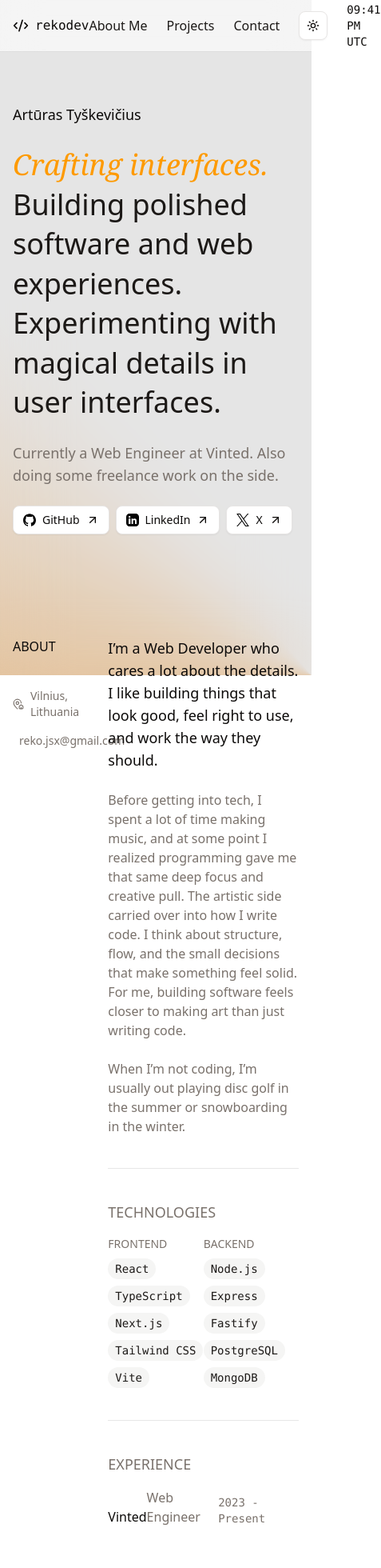
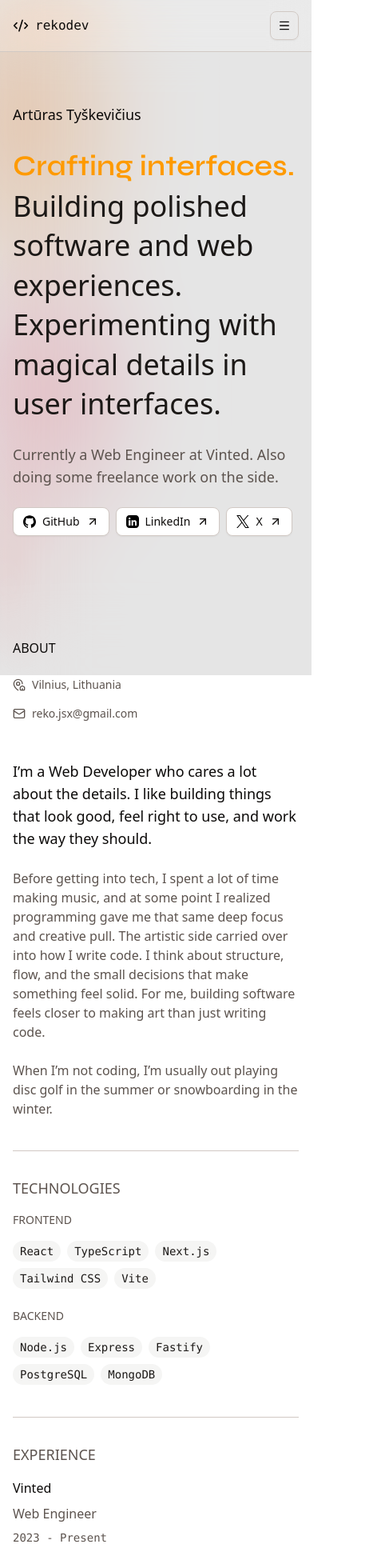
Before and after one commit to rekodev/portfolio, a Next.js app: page / in a window 390 px wide. Shown: the top 1960 px of the page at 80% size, 477 px wide, since content can reach past the window. Built offline with nearby package versions, Linux system fonts and the light colour scheme.

Commit message:
Implement mobile breakpoints, fix outstanding styling/other issues

```diff
--- a/app/globals.css
+++ b/app/globals.css
@@ -14,12 +14,12 @@
   --secondary: oklch(0.97 0.001 106.424);
   --secondary-foreground: oklch(0.216 0.006 56.043);
   --muted: oklch(0.97 0.001 106.424);
-  --muted-foreground: oklch(0.553 0.013 58.071);
+  --muted-foreground: oklch(0.45 0.015 52);
   --accent: oklch(0.97 0.001 106.424);
   --accent-foreground: oklch(0.216 0.006 56.043);
   --destructive: oklch(0.577 0.245 27.325);
-  --border: oklch(0.923 0.003 48.717);
-  --input: oklch(0.923 0.003 48.717);
+  --border: oklch(0.84 0.012 52);
+  --input: oklch(0.84 0.012 52);
   --ring: oklch(0.709 0.01 56.259);
   --chart-1: oklch(0.646 0.222 41.116);
   --chart-2: oklch(0.6 0.118 184.704);
@@ -50,7 +50,7 @@
   --secondary: oklch(0.268 0.007 34.298);
   --secondary-foreground: oklch(0.985 0.001 106.423);
   --muted: oklch(0.268 0.007 34.298);
-  --muted-foreground: oklch(0.709 0.01 56.259);
+  --muted-foreground: oklch(0.78 0.01 56.259);
   --accent: oklch(0.268 0.007 34.298);
   --accent-foreground: oklch(0.985 0.001 106.423);
   --destructive: oklch(0.704 0.191 22.216);
--- a/app/layout.tsx
+++ b/app/layout.tsx
@@ -1,5 +1,5 @@
 import type { Metadata } from "next";
-import { Geist, Geist_Mono } from "next/font/google";
+import { Geist, Geist_Mono, Syne } from "next/font/google";
 
 import "./globals.css";
 
@@ -17,6 +17,11 @@ const geistMono = Geist_Mono({
   subsets: ["latin"],
 });
 
+const syne = Syne({
+  variable: "--font-syne",
+  subsets: ["latin"],
+});
+
 export const metadata: Metadata = {
   title: "Portfolio - rekodev",
   description:
@@ -31,7 +36,7 @@ export default function RootLayout({
   return (
     <html lang="en" suppressHydrationWarning>
       <body
-        className={`${geistSans.variable} ${geistMono.variable} relative flex min-h-screen flex-col antialiased`}
+        className={`${geistSans.variable} ${geistMono.variable} ${syne.variable} relative flex min-h-screen flex-col antialiased`}
       >
         <ThemeProvider
           attribute="class"
@@ -39,8 +44,8 @@ export default function RootLayout({
           enableSystem
           disableTransitionOnChange
         >
-          <div className="pointer-events-none fixed inset-0 -z-10 bg-[conic-gradient(from_180deg_at_100%_100%,_rgba(254,215,170,0.9)_0deg_90deg,_rgba(254,215,170,0.0)_140deg_360deg)]">
-            <div className="absolute inset-0 bg-black/10 backdrop-blur-[40px]" />
+          <div className="pointer-events-none fixed inset-0 -z-10 bg-[radial-gradient(60%_50%_at_12%_18%,_rgba(251,146,60,0.32)_0%,_rgba(251,146,60,0)_60%),radial-gradient(45%_35%_at_18%_58%,_rgba(244,63,94,0.26)_0%,_rgba(244,63,94,0)_70%),radial-gradient(25%_25%_at_6%_82%,_rgba(248,113,113,0.18)_0%,_rgba(248,113,113,0)_70%)]">
+            <div className="absolute inset-0 bg-black/10 backdrop-blur-[48px]" />
           </div>
           <Header />
           {children}
--- a/components/about-section.tsx
+++ b/components/about-section.tsx
@@ -3,7 +3,6 @@ import { Mail, MapPinHouse } from "lucide-react";
 
 import { Badge } from "./ui/badge";
 
-export default function AboutSection() {
 const frontendTechnologies = [
   "React",
   "TypeScript",
@@ -20,8 +19,9 @@ export default function AboutSection() {
   "MongoDB",
 ];
 
+export default function AboutSection() {
   const renderTechnologiesSubsection = (technologies: Array<string>) => (
-    <div className="flex w-1/2 flex-col gap-2">
+    <div className="flex w-full flex-col gap-4 md:w-1/2">
       <p className="text-muted-foreground text-sm uppercase">
         {technologies.includes("React") ? "Frontend" : "Backend"}
       </p>
@@ -40,8 +40,11 @@ export default function AboutSection() {
   );
 
   return (
-    <section id="about" className="mx-auto flex w-full py-16">
-      <div className="flex w-1/3 flex-col gap-10">
+    <section
+      id="about"
+      className="mx-auto flex w-full scroll-mt-24 flex-col gap-12 py-16 md:flex-row"
+    >
+      <div className="flex w-full flex-col gap-6 md:w-1/3 md:gap-10">
         <h3 className="font-medium uppercase">About</h3>
         <div className="flex flex-col gap-4">
           <p className="text-muted-foreground flex items-center gap-2 text-sm">
@@ -49,14 +52,14 @@ export default function AboutSection() {
           </p>
           <Link
             href="mailto:reko.jsx@gmail.com"
-            className="text-muted-foreground flex items-center gap-2 text-sm hover:underline"
+            className="text-muted-foreground flex w-fit items-center gap-2 text-sm hover:underline"
           >
             <Mail className="h-4 w-4" /> reko.jsx@gmail.com
           </Link>
         </div>
       </div>
 
-      <div className="flex w-2/3 flex-col gap-10">
+      <div className="flex w-full flex-col gap-10 md:w-2/3">
         <div className="flex flex-col gap-6">
           <p className="text-lg">
             I’m a Web Developer who cares a lot about the details. I like
@@ -77,22 +80,22 @@ export default function AboutSection() {
           </p>
         </div>
 
-        <div className="border-accent-foreground/10 flex w-full flex-col gap-4 border-t pt-10">
+        <div className="border-border flex w-full flex-col gap-4 border-t pt-8 md:pt-10">
           <h4 className="text-muted-foreground text-lg uppercase">
             Technologies
           </h4>
-          <div className="flex">
+          <div className="flex flex-col gap-6 md:flex-row md:gap-0">
             {renderTechnologiesSubsection(frontendTechnologies)}
             {renderTechnologiesSubsection(backendTechnologies)}
           </div>
         </div>
 
-        <div className="border-accent-foreground/10 flex w-full flex-col gap-4 border-t pt-10">
+        <div className="border-border flex w-full flex-col gap-4 border-t pt-8 md:pt-10">
           <h4 className="text-muted-foreground text-lg uppercase">
             Experience
           </h4>
           <div>
-            <div className="flex items-end justify-between">
+            <div className="flex flex-col gap-2 md:flex-row md:items-end md:justify-between">
               <p>Vinted</p>
               <p className="text-muted-foreground">Web Engineer</p>
               <p className="text-muted-foreground font-mono text-sm">
--- a/components/clock.tsx
+++ b/components/clock.tsx
@@ -20,5 +20,5 @@ export default function Clock() {
     return () => clearInterval(interval);
   }, []);
 
-  return <p className="font-mono text-sm">{time}</p>;
+  return <p className="text-foreground font-mono text-sm">{time}</p>;
 }
--- a/components/footer.tsx
+++ b/components/footer.tsx
@@ -7,10 +7,10 @@ import { Button } from "./ui/button";
 
 export default function Footer() {
   return (
-    <footer id="contact" className="border-accent-foreground/10 border-t">
-      <div className="mx-auto flex w-full max-w-6xl px-4 pt-16 pb-10">
-        <h3 className="w-1/3 font-medium uppercase">Contact</h3>
-        <div className="flex w-2/3 flex-col gap-10">
+    <footer id="contact" className="border-border border-t scroll-mt-24">
+      <div className="mx-auto flex w-full max-w-6xl flex-col gap-10 px-4 pt-16 pb-10 md:flex-row md:gap-0">
+        <h3 className="w-full font-medium uppercase md:w-1/3">Contact</h3>
+        <div className="flex w-full flex-col gap-10 md:w-2/3">
           <p className="text-3xl font-medium">
             If you&apos;d like to discuss a project or just say hi, I&apos;m
             always down to chat.
@@ -20,8 +20,8 @@ export default function Footer() {
               Get in touch <ArrowUpRight className="" />
             </Link>
           </Button>
-          <div className="text-muted-foreground border-accent-foreground/10 flex w-full flex-col border-t pt-10 text-sm">
-            <p className="self-end">
+          <div className="text-muted-foreground border-border flex w-full flex-col border-t pt-10 text-sm">
+            <p className="self-center md:self-end">
               © {new Date().getFullYear()} {FULL_NAME}
             </p>
           </div>
--- a/components/header.tsx
+++ b/components/header.tsx
@@ -2,34 +2,21 @@ import Link from "next/link";
 import { CodeXml } from "lucide-react";
 
 import { Button } from "@/components/ui/button";
+import { NAV_LINKS } from "@/lib/constants";
 
 import Clock from "./clock";
 import { ModeToggle } from "./mode-toggle";
-
-const navLinks = [
-  {
-    href: "#about",
-    text: "About Me",
-  },
-  {
-    href: "#projects",
-    text: "Projects",
-  },
-  {
-    href: "#contact",
-    text: "Contact",
-  },
-];
+import MobileNav from "./mobile-nav";
 
 export default function Header() {
-  const renderLink = (link: (typeof navLinks)[number]) => (
+  const renderLink = (link: (typeof NAV_LINKS)[number]) => (
     <Button className="text-md px-0" key={link.href} asChild variant="link">
       <Link href={link.href}>{link.text}</Link>
     </Button>
   );
 
   return (
-    <div className="border-accent-foreground/10 bg-background/80 supports-[backdrop-filter]:bg-background/60 sticky top-0 z-50 w-full border-b backdrop-blur-xl">
+    <div className="border-border bg-background/20 sticky top-0 z-50 w-full border-b backdrop-blur-xl backdrop-saturate-150">
       <div className="mx-auto flex h-16 max-w-6xl items-center justify-between px-4">
         <Link
           href="#hero"
@@ -37,8 +24,9 @@ export default function Header() {
         >
           <CodeXml className="h-5 w-5" /> rekodev
         </Link>
-        <div className="flex items-center gap-6">
-          {navLinks.map(renderLink)}
+        <MobileNav />
+        <div className="hidden items-center gap-6 md:flex">
+          {NAV_LINKS.map(renderLink)}
           <ModeToggle />
           <Clock />
         </div>
--- a/components/hero-section.tsx
+++ b/components/hero-section.tsx
@@ -25,7 +25,12 @@ const links = [
 export default function HeroSection() {
   const renderLink = ({ label, href, icon }: (typeof links)[number]) => (
     <Button asChild key={label} variant="outline">
-      <Link className="flex items-center gap-0.5" href={href} target="_blank">
+      <Link
+        className="flex items-center gap-0.5"
+        href={href}
+        target="_blank"
+        rel="noreferrer"
+      >
         <Image src={`/${icon}.svg`} alt={icon} width={16} height={16} />
         {label} <ArrowUpRight className="h-4 w-4" />
       </Link>
@@ -33,10 +38,10 @@ export default function HeroSection() {
   );
 
   return (
-    <section id="hero" className="flex flex-col gap-6 py-16">
+    <section id="hero" className="flex scroll-mt-24 flex-col gap-6 py-16">
       <h1 className="text-lg font-medium">Artūras Tyškevičius</h1>
       <p className="text-secondary-foreground max-w-2xl text-4xl leading-snug font-medium">
-        <span className="text-chart-5 font-serif italic">
+        <span className="text-chart-5 [font-family:var(--font-syne)] font-semibold">
           Crafting interfaces.
         </span>{" "}
         Building polished software and web experiences. Experimenting with
--- /dev/null
+++ b/components/mobile-nav.tsx
@@ -0,0 +1,75 @@
+"use client";
+
+import Link from "next/link";
+import { Menu, Moon, Sun } from "lucide-react";
+import { useTheme } from "next-themes";
+
+import { NAV_LINKS, THEME_OPTIONS } from "@/lib/constants";
+
+import { Button } from "./ui/button";
+import {
+  DropdownMenu,
+  DropdownMenuCheckboxItem,
+  DropdownMenuContent,
+  DropdownMenuGroup,
+  DropdownMenuItem,
+  DropdownMenuPortal,
+  DropdownMenuSeparator,
+  DropdownMenuSub,
+  DropdownMenuSubContent,
+  DropdownMenuSubTrigger,
+  DropdownMenuTrigger,
+} from "./ui/dropdown-menu";
+import Clock from "./clock";
+
+export default function MobileNav() {
+  const { theme, setTheme } = useTheme();
+
+  return (
+    <div className="md:hidden">
+      <DropdownMenu>
+        <DropdownMenuTrigger asChild>
+          <Button variant="outline" className="bg-transparent" size="icon">
+            <Menu className="h-5 w-5" />
+          </Button>
+        </DropdownMenuTrigger>
+        <DropdownMenuContent align="end">
+          {NAV_LINKS.map((navLink) => (
+            <DropdownMenuItem key={navLink.href} asChild>
+              <Link href={navLink.href} className="w-full">
+                {navLink.text}
+              </Link>
+            </DropdownMenuItem>
+          ))}
+          <DropdownMenuSeparator />
+          <DropdownMenuItem disabled>
+            <Clock />
+          </DropdownMenuItem>
+          <DropdownMenuSeparator />
+          <DropdownMenuGroup>
+            <DropdownMenuSub>
+              <DropdownMenuSubTrigger className="flex items-center gap-2">
+                <Sun className="h-[1.2rem] w-[1.2rem] scale-100 rotate-0 transition-all dark:scale-0 dark:-rotate-90" />
+                <Moon className="absolute h-[1.2rem] w-[1.2rem] scale-0 rotate-90 transition-all dark:scale-100 dark:rotate-0" />
+                <span>Theme</span>
+              </DropdownMenuSubTrigger>
+              <DropdownMenuPortal>
+                <DropdownMenuSubContent>
+                  {THEME_OPTIONS.map((themeOption) => (
+                    <DropdownMenuCheckboxItem
+                      checked={theme === themeOption.value}
+                      onClick={() => setTheme(themeOption.value)}
+                      key={themeOption.value}
+                    >
+                      {themeOption.label}
+                    </DropdownMenuCheckboxItem>
+                  ))}
+                </DropdownMenuSubContent>
+              </DropdownMenuPortal>
+            </DropdownMenuSub>
+          </DropdownMenuGroup>
+        </DropdownMenuContent>
+      </DropdownMenu>
+    </div>
+  );
+}
--- a/components/mode-toggle.tsx
+++ b/components/mode-toggle.tsx
@@ -3,6 +3,7 @@
 import { Moon, Sun } from "lucide-react";
 import { useTheme } from "next-themes";
 
+import { THEME_OPTIONS } from "@/lib/constants";
 import { Button } from "@/components/ui/button";
 import {
   DropdownMenu,
@@ -11,26 +12,20 @@ import {
   DropdownMenuCheckboxItem,
 } from "@/components/ui/dropdown-menu";
 
-const themeOptions = [
-  { label: "Light", value: "light" },
-  { label: "Dark", value: "dark" },
-  { label: "System", value: "system" },
-];
-
 export function ModeToggle() {
   const { theme, setTheme } = useTheme();
 
   return (
     <DropdownMenu>
       <DropdownMenuTrigger asChild>
-        <Button variant="outline" size="icon">
+        <Button variant="outline" className="bg-transparent" size="icon">
           <Sun className="h-[1.2rem] w-[1.2rem] scale-100 rotate-0 transition-all dark:scale-0 dark:-rotate-90" />
           <Moon className="absolute h-[1.2rem] w-[1.2rem] scale-0 rotate-90 transition-all dark:scale-100 dark:rotate-0" />
           <span className="sr-only">Toggle theme</span>
         </Button>
       </DropdownMenuTrigger>
       <DropdownMenuContent align="end">
-        {themeOptions.map((themeOption) => (
+        {THEME_OPTIONS.map((themeOption) => (
           <DropdownMenuCheckboxItem
             key={themeOption.value}
             checked={theme === themeOption.value}
--- a/components/projects-section.tsx
+++ b/components/projects-section.tsx
@@ -1,8 +1,9 @@
 import Image from "next/image";
+import Link from "next/link";
+import { ArrowUpRight } from "lucide-react";
+
 import { Badge } from "./ui/badge";
-import { ArrowUpRight } from "lucide-react";
 import { Button } from "./ui/button";
-import Link from "next/link";
 
 const projects = [
   {
@@ -23,22 +24,28 @@ export default function ProjectsSection() {
   const renderProjectSubsection = (project: (typeof projects)[number]) => {
     return (
       <div className="group flex flex-col" key={project.name}>
-        <div className="border-accent-foreground/10 relative flex w-full items-center border-t py-8">
-          <div className="flex w-1/3 items-center gap-12">
+        <div className="border-border relative flex w-full flex-col gap-4 border-t py-8 md:flex-row md:items-center md:gap-0">
+          <div className="flex w-full items-center gap-6 md:w-1/3 md:gap-12">
             <p className="text-muted-foreground font-mono text-sm">
               {project.year}
             </p>
-            <Button asChild className="text-lg" variant="link">
+            <Button
+              asChild
+              className="text-chart-5 md:text-foreground md:group-hover:text-chart-5 text-lg"
+              variant="link"
+            >
               <Link
                 href={project.links.live}
-                className="group-hover:text-chart-3 flex items-center font-medium group-hover:cursor-pointer"
+                className="flex items-center font-medium md:group-hover:cursor-pointer"
+                target="_blank"
+                rel="noreferrer"
               >
                 {project.name}
-                <ArrowUpRight className="hidden h-5 w-5 group-hover:flex" />
+                <ArrowUpRight className="ml-1 h-5 w-5 md:hidden md:group-hover:flex" />
               </Link>
             </Button>
           </div>
-          <div className="flex w-2/3 items-center justify-between">
+          <div className="flex w-full flex-col gap-4 md:w-2/3 md:flex-row md:items-center md:justify-between">
             <p className="text-muted-foreground max-w-lg text-sm">
               {project.description}
             </p>
@@ -49,14 +56,14 @@ export default function ProjectsSection() {
             </div>
           </div>
         </div>
-        <div className="group-hover:blur-0 max-h-0 w-full overflow-hidden rounded-lg opacity-0 transition-all duration-700 ease-out group-hover:max-h-[600px] group-hover:opacity-100">
+        <div className="w-full overflow-hidden rounded-lg md:max-h-0 md:opacity-0 md:transition-all md:duration-700 md:ease-out md:group-focus-within:max-h-[600px] md:group-focus-within:opacity-100 md:group-hover:max-h-[600px] md:group-hover:opacity-100">
           <Image
             src={project.imageSrc}
             alt={project.name}
             width={1600}
             height={900}
             sizes="100vw"
-            className="h-auto w-full"
+            className="h-auto w-full md:blur-sm md:transition-all md:duration-700 md:ease-out md:group-focus-within:blur-none md:group-hover:blur-none"
           />
         </div>
       </div>
@@ -64,11 +71,11 @@ export default function ProjectsSection() {
   };
 
   return (
-    <section id="projects" className="mx-auto w-full py-16">
+    <section id="projects" className="mx-auto w-full scroll-mt-24 py-16">
       <div className="flex items-center justify-between">
         <h3 className="font-medium uppercase">Selected Work</h3>
         <p className="text-muted-foreground font-mono text-sm uppercase">
-          04 projects
+          {projects.length.toString().padStart(2, "0")} projects
         </p>
       </div>
       <div className="mt-12">{projects.map(renderProjectSubsection)}</div>
--- a/lib/constants.ts
+++ b/lib/constants.ts
@@ -1 +1,20 @@
 export const FULL_NAME = "Artūras Tyškevičius" as const;
+export const NAV_LINKS = [
+  {
+    href: "#about",
+    text: "About Me",
+  },
+  {
+    href: "#projects",
+    text: "Projects",
+  },
+  {
+    href: "#contact",
+    text: "Contact",
+  },
+];
+export const THEME_OPTIONS = [
+  { label: "Light", value: "light" },
+  { label: "Dark", value: "dark" },
+  { label: "System", value: "system" },
+] as const;
```
Also changed, not shown: app/icon.png (added). Lines whose indentation alone changed are shown as unchanged.
